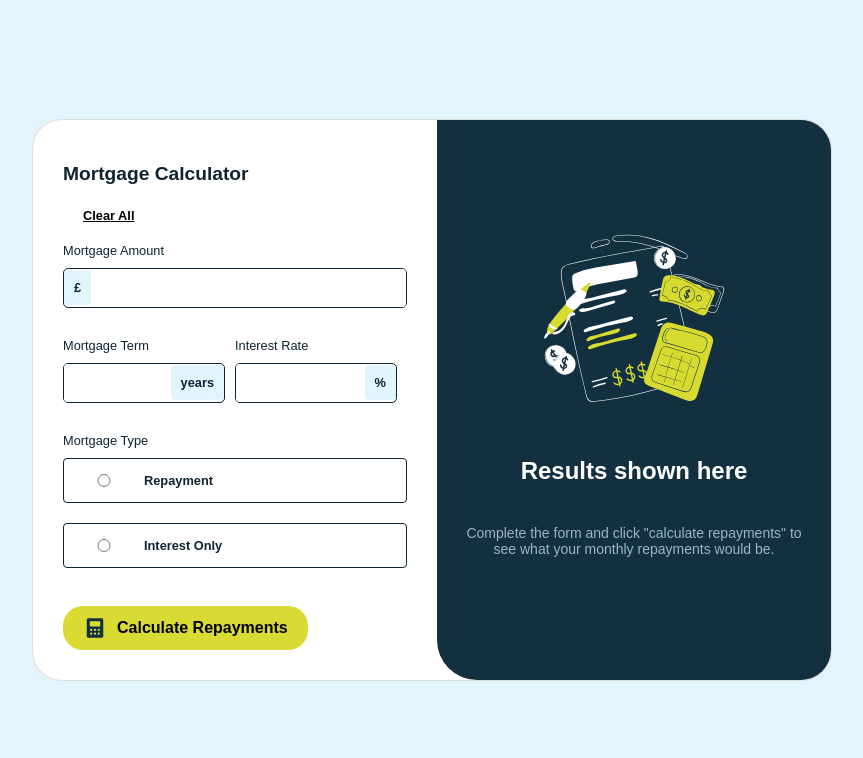
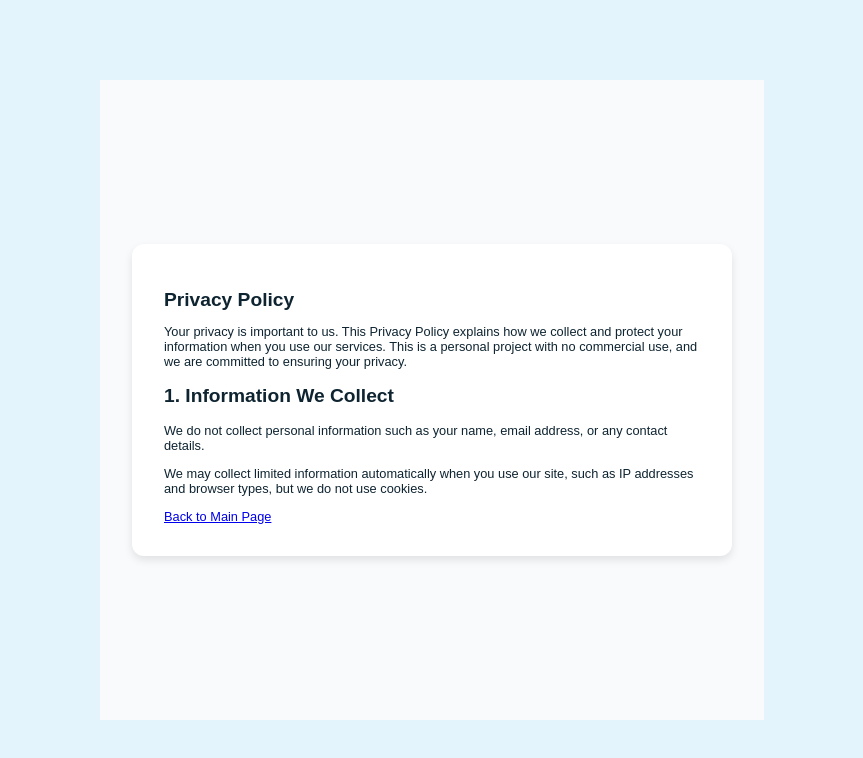
Before and after one commit to delfinjfb/mortgage-payment-femchallenge-, a React (Create React App) app: page /privacy-policy in a window 1280 px wide. Shown: the top 758 px of the page, without its empty margins (208-1071 px from the left). Built offline with nearby package versions, Linux system fonts and the light colour scheme; a web font is replaced by a local one.

Commit message:
privacy policy and router

```diff
--- a/package.json
+++ b/package.json
@@ -8,6 +8,7 @@
     "@testing-library/user-event": "^13.5.0",
     "react": "^18.3.1",
     "react-dom": "^18.3.1",
+    "react-router-dom": "^7.0.1",
     "react-scripts": "5.0.1",
     "sass": "^1.77.6",
     "web-vitals": "^2.1.4"
--- a/src/App.js
+++ b/src/App.js
@@ -2,7 +2,7 @@ import React, {useState} from "react";
 import "./styles/_app.scss";
 import Radios from "./components/forms/radios/Radios.js";
 import Number from "./components/forms/input/number/Number.js";
-import Link from "./components/forms/link/Link.js";
+import {Link} from "react-router-dom";
 
 function App() {
 	const [formData, setFormData] = useState({
@@ -195,7 +195,7 @@ function App() {
 					</div>
 				</div>
 			</main>
-			<footer></footer>
+			<Link to="/privacy-policy">Privacy Policy</Link>
 		</>
 	);
 }
--- a/src/index.js
+++ b/src/index.js
@@ -1,17 +1,14 @@
-import React from 'react';
-import ReactDOM from 'react-dom/client';
-import './index.css';
-import App from './App';
-import reportWebVitals from './reportWebVitals';
+import React from "react";
+import ReactDOM from "react-dom/client";
+import "./index.css";
+import AppRouter from "./routes/AppRouter"; // Correct relative path for AppRouter
+import reportWebVitals from "./reportWebVitals";
 
-const root = ReactDOM.createRoot(document.getElementById('root'));
+const root = ReactDOM.createRoot(document.getElementById("root"));
 root.render(
   <React.StrictMode>
-    <App />
+    <AppRouter />
   </React.StrictMode>
 );
 
-// If you want to start measuring performance in your app, pass a function
-// to log results (for example: reportWebVitals(console.log))
-// or send to an analytics endpoint. Learn more: https://bit.ly/CRA-vitals
 reportWebVitals();
--- a/src/pages/PrivacyPolicy.js
+++ b/src/pages/PrivacyPolicy.js
@@ -27,6 +27,11 @@ function PrivacyPolicy() {
 							cookies.
 						</p>
 					</section>
+					<footer>
+						<a href="/" className="privacy-policy__link">
+							Back to Main Page
+						</a>
+					</footer>
 				</main>
 			</div>
 		</div>
--- /dev/null
+++ b/src/routes/AppRouter.js
@@ -0,0 +1,17 @@
+import React from "react";
+import {BrowserRouter as Router, Routes, Route} from "react-router-dom";
+import App from "../App";
+import PrivacyPolicy from "../pages/PrivacyPolicy"; // Correct relative path
+
+function AppRouter() {
+	return (
+		<Router>
+			<Routes>
+				<Route path="/" element={<App />} />
+				<Route path="/privacy-policy" element={<PrivacyPolicy />} />
+			</Routes>
+		</Router>
+	);
+}
+
+export default AppRouter;
```
Also changed, not shown: 2 other files (tests, documents, lock files or other folders).
